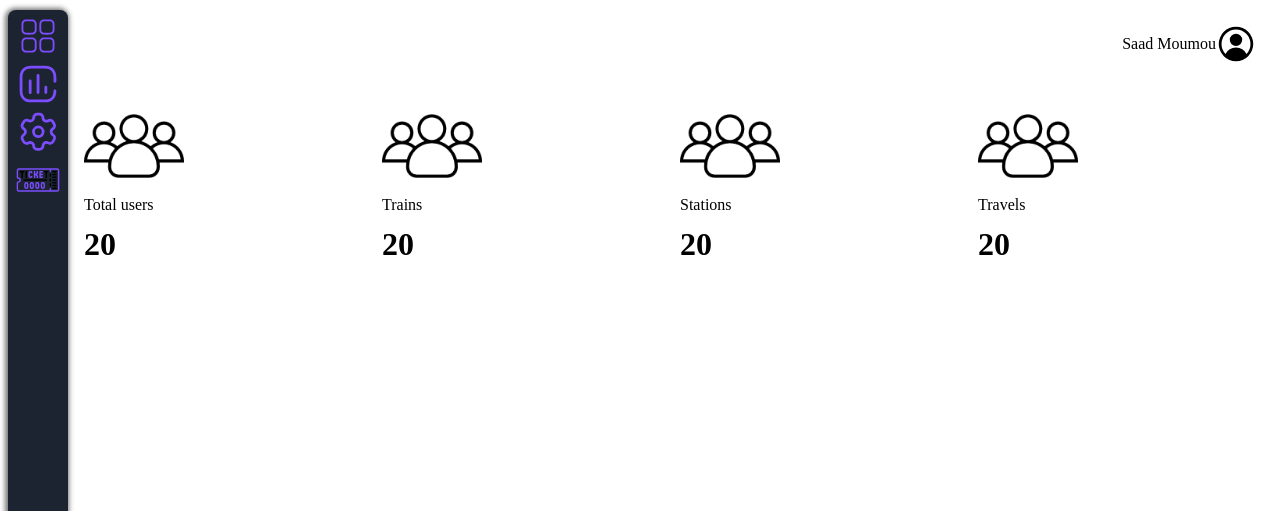
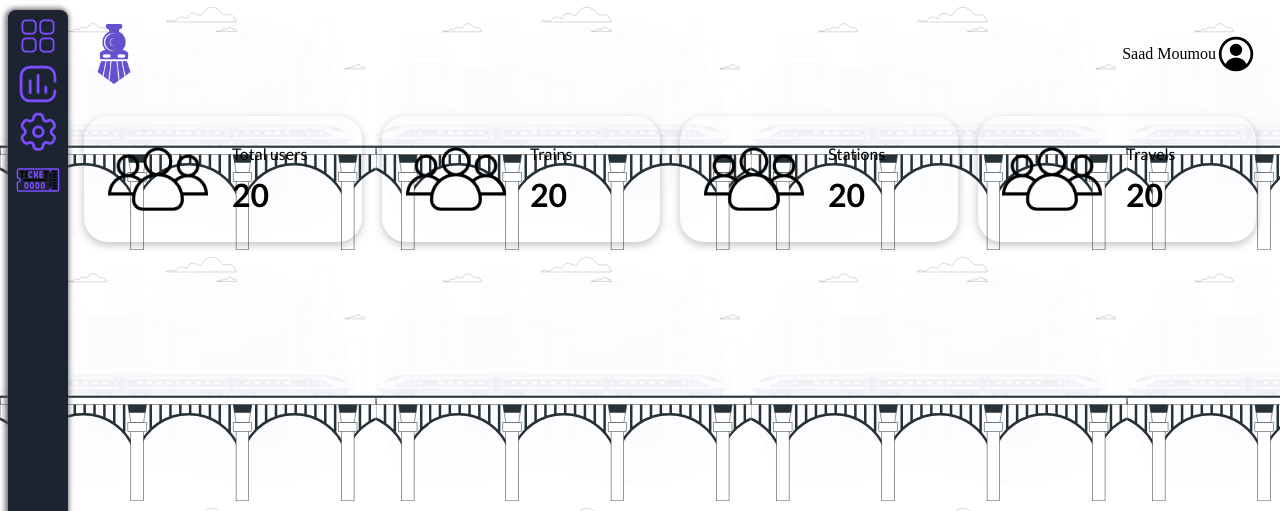
Before and after one commit to shadowgks/YouTrain, a PHP site: page /dashboard.php in a window 1280 px wide. Shown: the top 511 px of the page. Run offline with PHP 8.4, Linux system fonts and the light colour scheme.

Commit message:
modification en frontend

```diff
--- a/assets/css/styles.css
+++ b/assets/css/styles.css
@@ -1,3 +1,4 @@
+@import url('https://fonts.googleapis.com/css2?family=Lato:wght@400;700&family=Roboto:wght@400;700&display=swap');
 /* ======================= */
 /* Begin images home Saad*/
 .banner-image{
@@ -12,7 +13,7 @@
 }
 /* End images home Saad*/
 
-@import url('https://fonts.googleapis.com/css2?family=Lato:wght@400;700&family=Roboto:wght@400;700&display=swap');
+
 
 /*======================================Preset=============================*/
 *,
@@ -23,6 +24,7 @@
 
 body{
     margin: 0;
+    background-image: url(./assets/traindashboard.svg);
 }
 
 img{
@@ -45,6 +47,10 @@ ul[class]{
 .grid{
     display: grid;
     position: relative;
+}
+
+.logo-container{
+    display:none;
 }
 
 .side-nav{
@@ -87,8 +93,16 @@ ul[class]{
 .dashboard-body{
     padding: 0 1rem;
     margin-top: 1rem;
+
+}
+.body-header{
+    display: flex;
+    justify-content: space-between;
 }
 
+.body-header .mlogo-container img{
+    height: 60px;
+}
 .profile-img{
     width: 40px;
     height: 40px;
--- a/dashboard.php
+++ b/dashboard.php
@@ -4,13 +4,29 @@
     <meta charset="UTF-8">
     <meta http-equiv="X-UA-Compatible" content="IE=edge">
     <meta name="viewport" content="width=device-width, initial-scale=1.0">
-    <link rel="stylesheet" href="/assets/css/styles.css">
+    <link rel="stylesheet" href="assets/css/styles.css">
     <title>Dashboard</title>
 </head>
 <body>
     <div class="container grid">
+        <div class="mobile-menu">
+            <div class="logo">
+            <svg xmlns="http://www.w3.org/2000/svg" width="24" height="24" viewBox="0 0 24 24" style="fill: rgba(0, 0, 0, 1);transform: ;msFilter:;"><path d="M19 11h-6V5h-2v6H5v2h6v6h2v-6h6z"></path></svg>
+            </div>
+            <ul>
+                <li>
+                    <a href="#">
+                        <img src="" alt="">
+                    </a>
+                </li>
+                <li>
+
+                </li>
+            </ul>
+        </div>
         <nav class="side-nav">
             <div class="logo-container">
+                <img src="./assets/img/Logo.png" alt="">
             </div>
             <ul class="nav-links">
                 <li class="link-wrapper">
@@ -35,7 +51,11 @@
         </nav>
         <main class="dashboard-body">
             <header class="body-header">
-                <div class="toFill"></div>
+                <div class="toFill">
+                    <div class="mlogo-container">
+                        <img src="./assets/img/Logo.png" alt="">
+                    </div>
+                </div>
                 <div class="profile-session">
                     <div class="profile">
                         <div class="profile-img">
@@ -49,7 +69,7 @@
                 </div>
             </header>
             <section class="statistics-section">
-                <div class="card">
+                <div class="card-stat">
                     <div class="img-container">
                         <img src="assets/group.png" alt="">
                     </div>
@@ -58,7 +78,7 @@
                         <p class="text">20</p>
                     </div>
                 </div>
-                <div class="card">
+                <div class="card-stat">
                     <div class="img-container">
                         <img src="assets/group.png" alt="">
                     </div>
@@ -67,7 +87,7 @@
                         <p class="text">20</p>
                     </div>
                 </div>
-                <div class="card">
+                <div class="card-stat">
                     <div class="img-container">
                         <img src="assets/group.png" alt="">
                     </div>
@@ -76,7 +96,7 @@
                         <p class="text">20</p>
                     </div>
                 </div>
-                <div class="card">
+                <div class="card-stat">
                     <div class="img-container">
                         <img src="assets/group.png" alt="">
                     </div>
```
Also changed, not shown: assets/traindashboard.svg (added).
